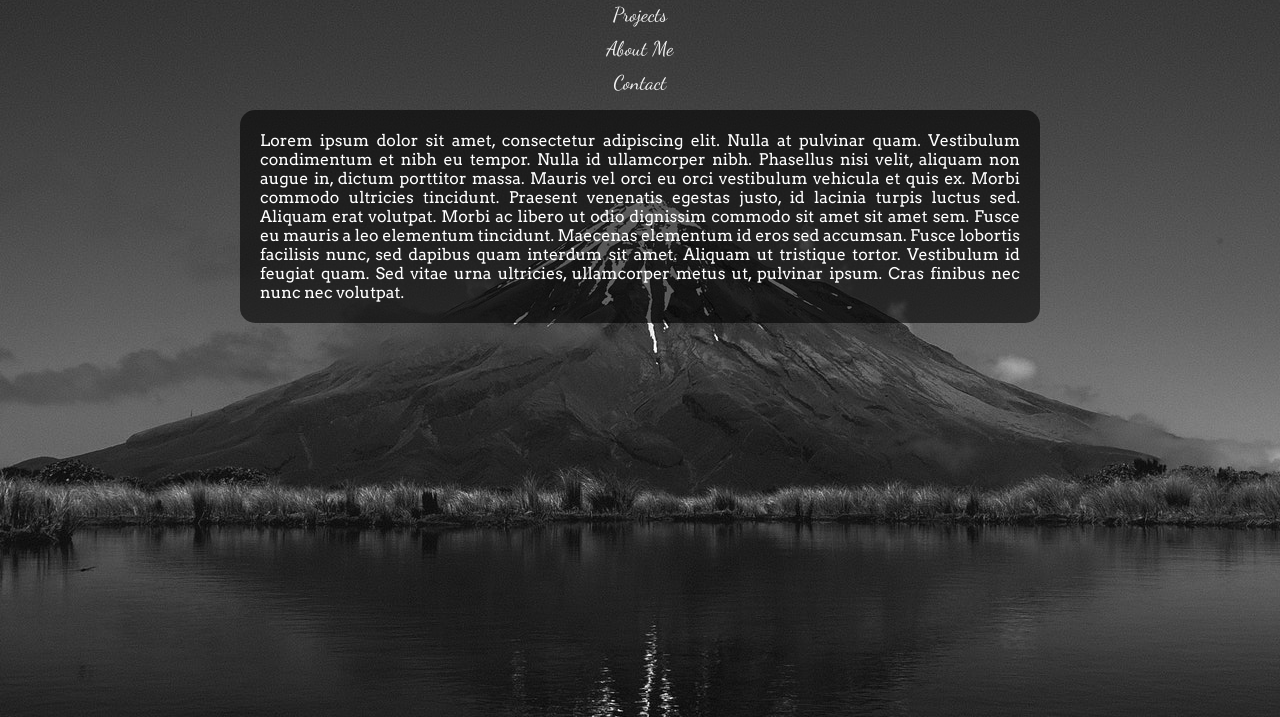
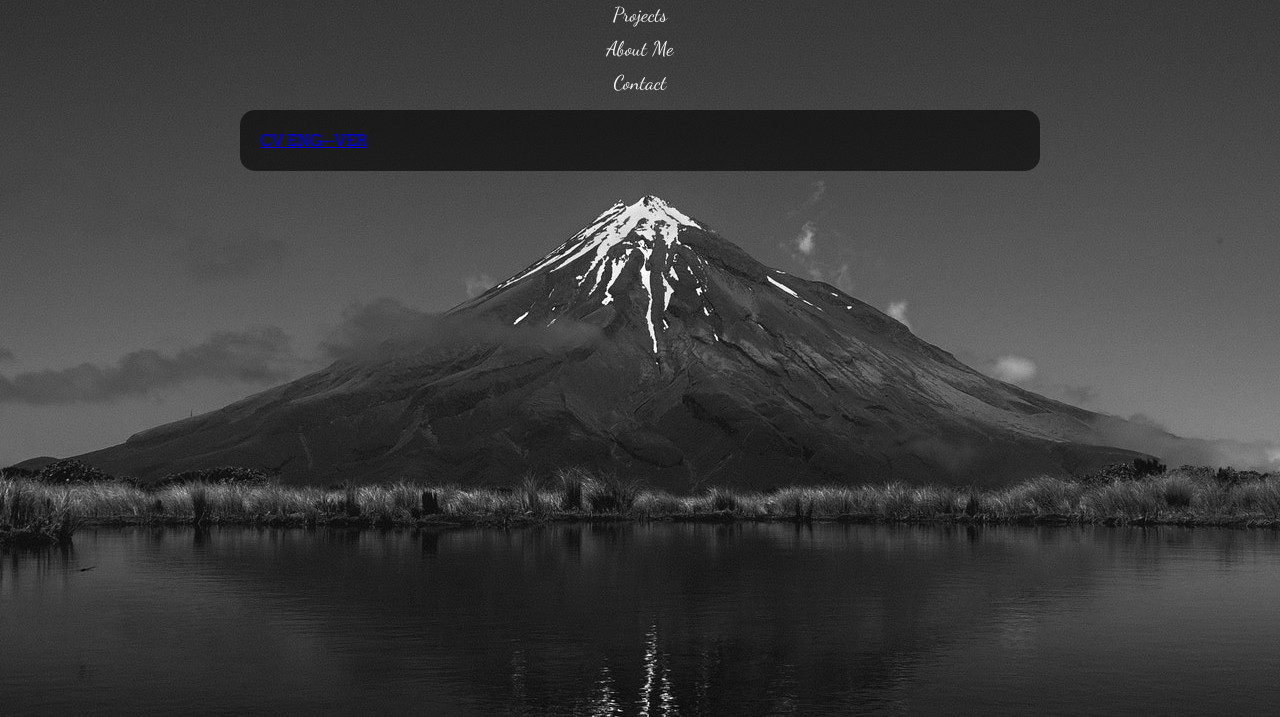
Before and after one commit to JovanHadzi-Ristic/PortfolioWebsite, a plain HTML site: page About/About.html in a window 1280 px wide. Shown: the part 83-800 px from the top of the page. Drawn offline with Linux system fonts and the light colour scheme.

Commit message:
CV about
cv added

```diff
--- a/About/About.html
+++ b/About/About.html
@@ -33,7 +33,8 @@
             </header>
 
             <div class="site--mid">
-                <p>Lorem ipsum dolor sit amet, consectetur adipiscing elit. Nulla at pulvinar quam. Vestibulum condimentum et nibh eu tempor. Nulla id ullamcorper nibh. Phasellus nisi velit, aliquam non augue in, dictum porttitor massa. Mauris vel orci eu orci vestibulum vehicula et quis ex. Morbi commodo ultricies tincidunt. Praesent venenatis egestas justo, id lacinia turpis luctus sed. Aliquam erat volutpat. Morbi ac libero ut odio dignissim commodo sit amet sit amet sem. Fusce eu mauris a leo elementum tincidunt. Maecenas elementum id eros sed accumsan. Fusce lobortis facilisis nunc, sed dapibus quam interdum sit amet. Aliquam ut tristique tortor. Vestibulum id feugiat quam. Sed vitae urna ultricies, ullamcorper metus ut, pulvinar ipsum. Cras finibus nec nunc nec volutpat.
+                <p>
+                    <a href="Jovan_Hadzi-Ristic_CV.pdf">CV ENG--VER</a>
                 </p>
 
             </div>
--- a/css/style.css
+++ b/css/style.css
@@ -1,7 +1,7 @@
 html {
     background-image: url(../Images/pexels-tyler-lastovich-997443.jpg);
     position: relative;
-    background-position: center center;
+    background-position: center;
     height: 100%;
     width: 100%;
     background-repeat: no-repeat;
```
Also changed, not shown: 1 other file.
